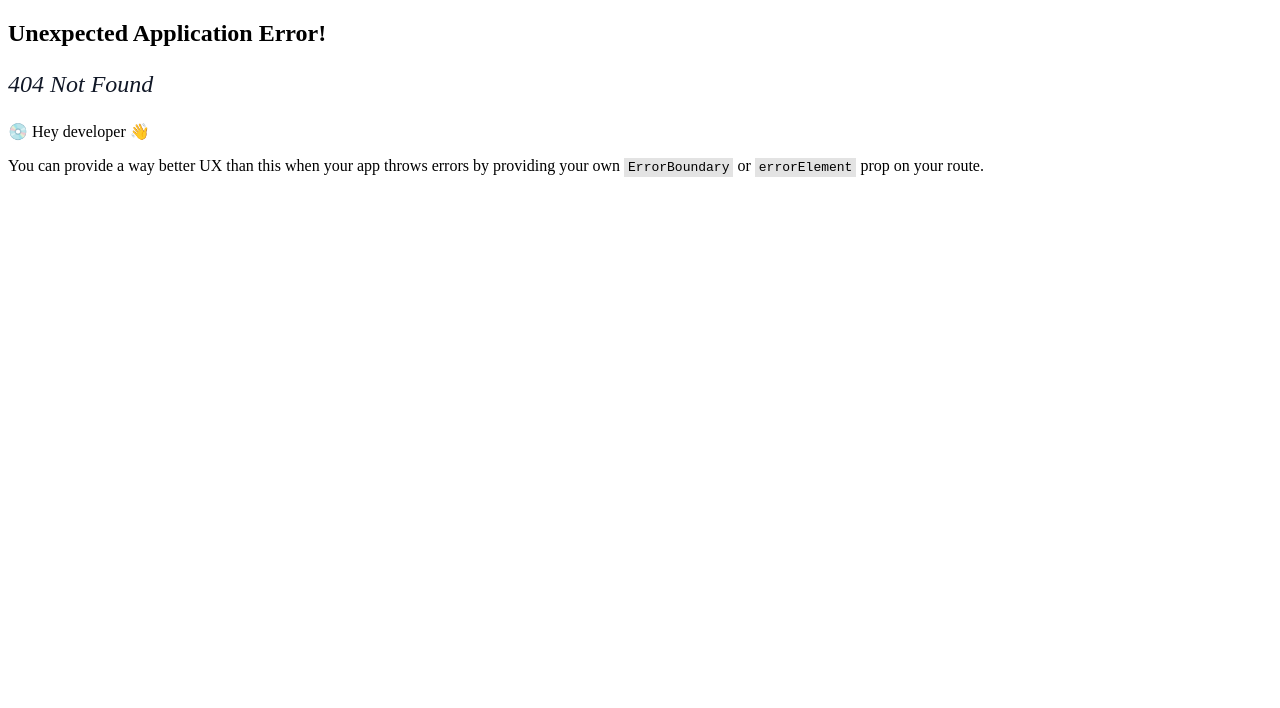
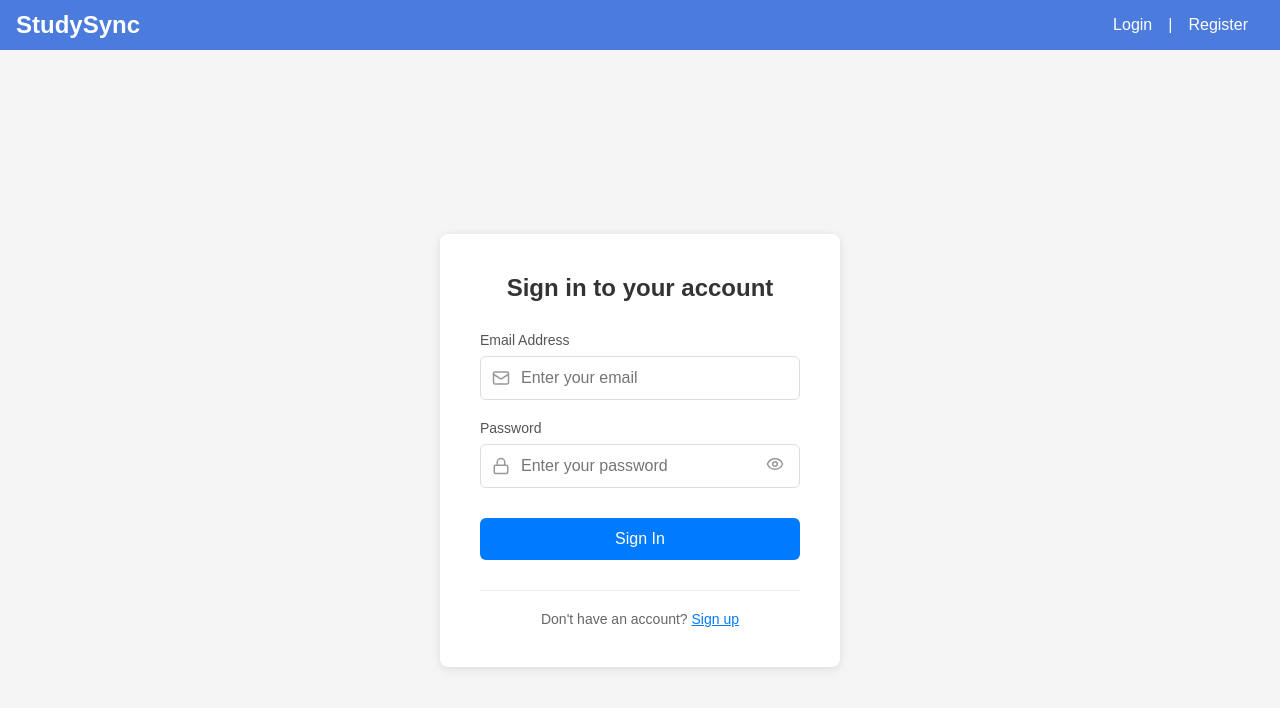
Before and after one commit to AET-DevOps25/team-cache-me-if-you-can, a React (Vite) app in the folder client/: page /login in a window 1280 px wide. Before the commit this address had no page. Shown: the top 708 px of the page. Built offline with nearby package versions, Linux system fonts and the light colour scheme.

Commit message:
implemented UI of login page

```diff
--- a/client/src/App.tsx
+++ b/client/src/App.tsx
@@ -1,5 +1,6 @@
 import GroupInfo from "./pages/group_info/GroupInfo";
 import Home from "./pages/home/Home";
+import Login from "./pages/auth/Login";
 import { createBrowserRouter, RouterProvider } from "react-router-dom";
 
 const router = createBrowserRouter([
@@ -10,6 +11,10 @@ const router = createBrowserRouter([
   {
     path: "/group/:groupName",
     element: <GroupInfo />,
+  },
+  {
+    path: "/login",
+    element: <Login />,
   },
 ]);
 
--- /dev/null
+++ b/client/src/pages/auth/Login.tsx
@@ -0,0 +1,141 @@
+import React, { useState } from "react";
+import { Eye, EyeOff, Mail, Lock } from "lucide-react";
+import { useNavigate } from "react-router-dom";
+import Navigator from "../../nav/Navigator";
+import "./login.css";
+
+interface LoginFormData {
+  email: string;
+  password: string;
+}
+
+export default function Login() {
+  const [formData, setFormData] = useState<LoginFormData>({
+    email: "",
+    password: "",
+  });
+  const [showPassword, setShowPassword] = useState<boolean>(false);
+  const [isLoading, setIsLoading] = useState<boolean>(false);
+  const navigate = useNavigate();
+
+  const validateAuth = async (formData: LoginFormData): Promise<boolean> => {
+    // TODO: fetch authentication data from server
+    if (!formData) {
+      return false;
+    }
+    return true;
+  };
+
+  const handleInputChange = (e: React.ChangeEvent<HTMLInputElement>): void => {
+    const { name, value } = e.target;
+    setFormData((prev) => ({
+      ...prev,
+      [name]: value,
+    }));
+  };
+
+  const handleSubmit = async (): Promise<void> => {
+    setIsLoading(true);
+    const isValid = await validateAuth(formData);
+    if (isValid) {
+      navigate("/");
+    } else {
+      alert("email or password is not right!");
+      setFormData({
+        email: "",
+        password: "",
+      });
+      setIsLoading(false);
+    }
+  };
+
+  return (
+    <>
+      <Navigator />
+      <div className="login-container">
+        <div className="login-card">
+          <div className="login-header">
+            <h1 className="login-title">Sign in to your account</h1>
+          </div>
+
+          <div className="login-form">
+            <div className="form-group">
+              <label htmlFor="email" className="form-label">
+                Email Address
+              </label>
+              <div className="input-wrapper">
+                <Mail className="input-icon" />
+                <input
+                  type="email"
+                  id="email"
+                  name="email"
+                  value={formData.email}
+                  onChange={handleInputChange}
+                  placeholder="Enter your email"
+                  autoComplete="email"
+                />
+              </div>
+            </div>
+
+            <div className="form-group">
+              <label htmlFor="password" className="form-label">
+                Password
+              </label>
+              <div className="input-wrapper">
+                <Lock className="input-icon" />
+                <input
+                  type={showPassword ? "text" : "password"}
+                  id="password"
+                  name="password"
+                  value={formData.password}
+                  onChange={handleInputChange}
+                  placeholder="Enter your password"
+                  autoComplete="current-password"
+                />
+                <button
+                  type="button"
+                  onClick={() => setShowPassword(!showPassword)}
+                  className="password-toggle"
+                  aria-label={showPassword ? "Hide password" : "Show password"}
+                >
+                  {showPassword ? (
+                    <EyeOff className="toggle-icon" />
+                  ) : (
+                    <Eye className="toggle-icon" />
+                  )}
+                </button>
+              </div>
+            </div>
+
+            <button
+              type="button"
+              onClick={handleSubmit}
+              disabled={isLoading}
+              className="submit-button"
+            >
+              {isLoading ? (
+                <div className="loading-content">
+                  <div className="spinner"></div>
+                  Signing In...
+                </div>
+              ) : (
+                "Sign In"
+              )}
+            </button>
+          </div>
+
+          <div className="login-footer">
+            <div className="switch-mode">
+              <p className="switch-text">
+                Don't have an account?{" "}
+                <button onClick={() => navigate("/")} className="switch-button">
+                  Sign up
+                </button>
+              </p>
+            </div>
+          </div>
+        </div>
+      </div>
+    </>
+  );
+}
--- /dev/null
+++ b/client/src/pages/auth/login.css
@@ -0,0 +1,216 @@
+/* Simple Login Styles */
+* {
+  box-sizing: border-box;
+  margin: 0;
+  padding: 0;
+}
+
+body {
+  font-family: Arial, sans-serif;
+}
+
+/* Container */
+.login-container {
+  min-height: 100vh;
+  background-color: #f5f5f5;
+  display: flex;
+  align-items: center;
+  justify-content: center;
+  padding: 20px;
+}
+
+/* Card */
+.login-card {
+  background: white;
+  border-radius: 8px;
+  box-shadow: 0 2px 10px rgba(0, 0, 0, 0.1);
+  width: 100%;
+  max-width: 400px;
+  padding: 40px;
+}
+
+/* Header */
+.login-header {
+  text-align: center;
+  margin-bottom: 30px;
+}
+
+.login-title {
+  font-size: 24px;
+  font-weight: 600;
+  color: #333;
+}
+
+/* Form */
+.login-form {
+  display: flex;
+  flex-direction: column;
+  gap: 20px;
+}
+
+.form-group {
+  display: flex;
+  flex-direction: column;
+}
+
+.form-label {
+  font-size: 14px;
+  font-weight: 500;
+  color: #555;
+  margin-bottom: 8px;
+}
+
+/* Input Wrapper */
+.input-wrapper {
+  position: relative;
+  display: flex;
+  align-items: center;
+}
+
+/* Input */
+input[type="email"],
+input[type="password"],
+input[type="text"] {
+  width: 100%;
+  padding: 12px 40px 12px 40px;
+  border: 1px solid #ddd;
+  border-radius: 6px;
+  font-size: 16px;
+  outline: none;
+  transition: border-color 0.2s;
+}
+
+input:focus {
+  border-color: #007bff;
+}
+
+/* Icons */
+.input-icon {
+  position: absolute;
+  left: 12px;
+  color: #999;
+  width: 18px;
+  height: 18px;
+}
+
+.password-toggle {
+  position: absolute;
+  right: 12px;
+  background: none;
+  border: none;
+  color: #999;
+  cursor: pointer;
+  padding: 4px;
+}
+
+.password-toggle:hover {
+  color: #666;
+}
+
+.toggle-icon {
+  width: 18px;
+  height: 18px;
+}
+
+/* Submit Button */
+.submit-button {
+  width: 100%;
+  background-color: #007bff;
+  color: white;
+  padding: 12px;
+  border: none;
+  border-radius: 6px;
+  font-size: 16px;
+  font-weight: 500;
+  cursor: pointer;
+  margin-top: 10px;
+}
+
+.submit-button:hover {
+  background-color: #0056b3;
+}
+
+.submit-button:disabled {
+  background-color: #ccc;
+  cursor: not-allowed;
+}
+
+/* Loading */
+.loading-content {
+  display: flex;
+  align-items: center;
+  justify-content: center;
+  gap: 8px;
+}
+
+.spinner {
+  width: 16px;
+  height: 16px;
+  border: 2px solid transparent;
+  border-top: 2px solid white;
+  border-radius: 50%;
+  animation: spin 1s linear infinite;
+}
+
+@keyframes spin {
+  to {
+    transform: rotate(360deg);
+  }
+}
+
+/* Footer */
+.login-footer {
+  margin-top: 30px;
+  text-align: center;
+}
+
+.forgot-password {
+  margin-bottom: 20px;
+}
+
+.forgot-button {
+  background: none;
+  border: none;
+  color: #007bff;
+  text-decoration: underline;
+  cursor: pointer;
+  font-size: 14px;
+}
+
+.forgot-button:hover {
+  color: #0056b3;
+}
+
+.switch-mode {
+  padding-top: 20px;
+  border-top: 1px solid #eee;
+}
+
+.switch-text {
+  font-size: 14px;
+  color: #666;
+}
+
+.switch-button {
+  background: none;
+  border: none;
+  color: #007bff;
+  text-decoration: underline;
+  cursor: pointer;
+  font-size: 14px;
+}
+
+.switch-button:hover {
+  color: #0056b3;
+}
+
+/* Mobile */
+@media (max-width: 480px) {
+  .login-card {
+    padding: 30px 20px;
+  }
+
+  .login-title {
+    font-size: 20px;
+  }
+}
```
